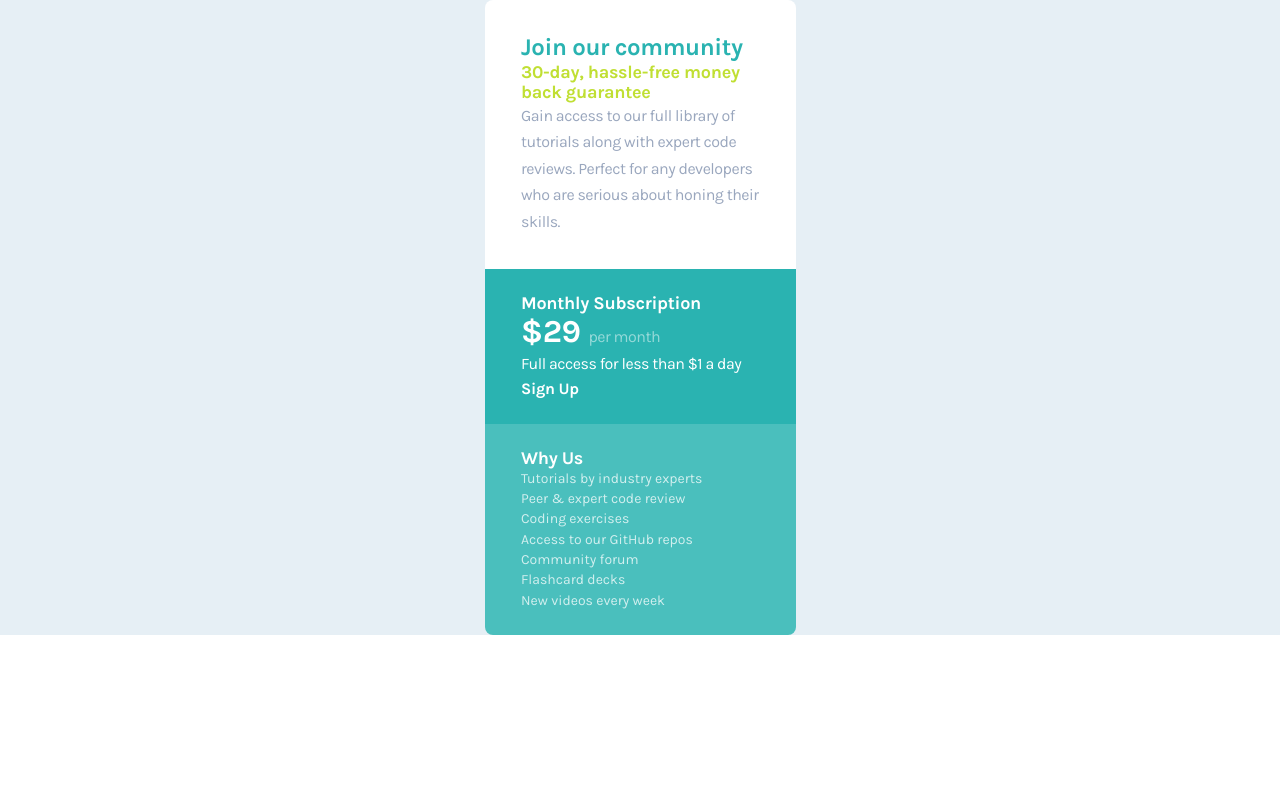
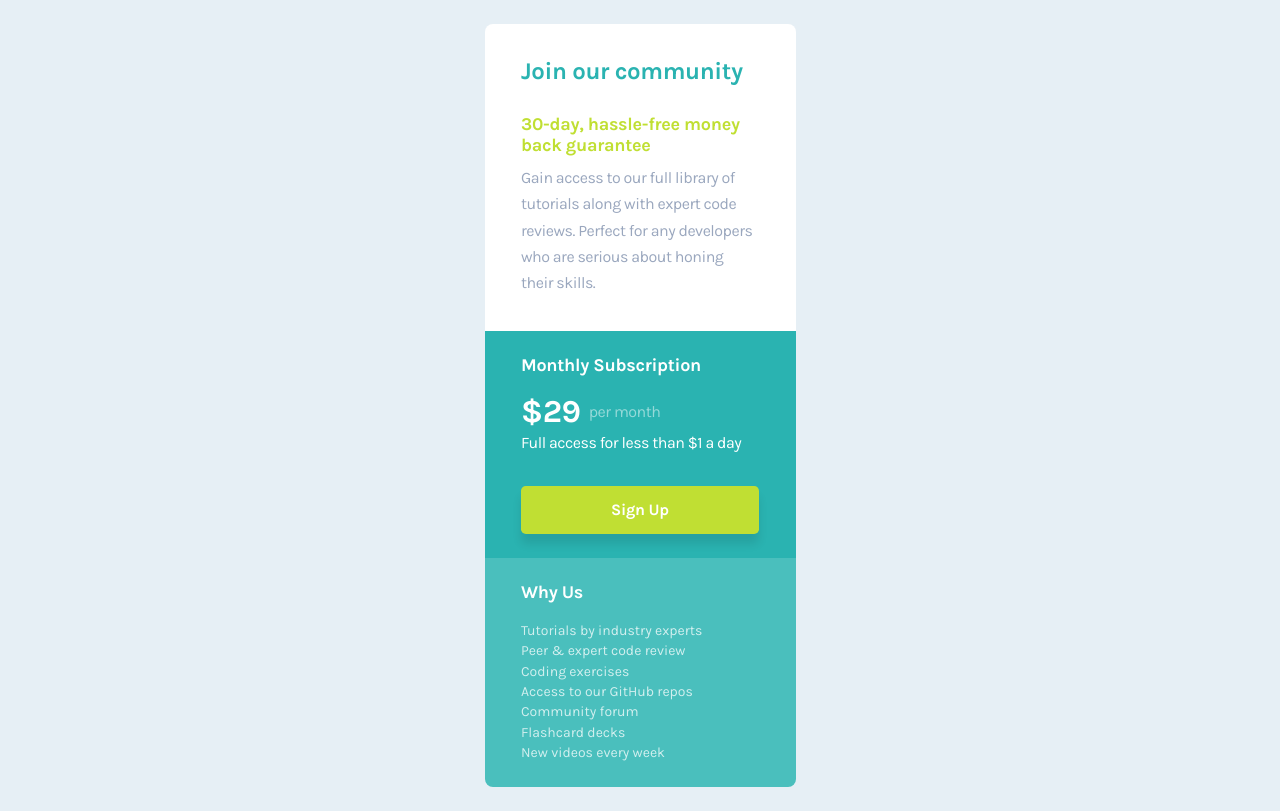
Before and after one commit to BertSki90/single-price-grid-component, a plain HTML site: page index.html in a window 1280 px wide. Drawn offline with Linux system fonts and the light colour scheme.

Commit message:
Rough-in complete for mobile view. Working on tablet and desktop views.

```diff
--- a/index.html
+++ b/index.html
@@ -18,6 +18,8 @@
     <link rel="stylesheet" href="./styles/text-presets.css" />
     <!-- GENERAL STYLES -->
     <link rel="stylesheet" href="./styles/styles.css" />
+    <!-- MEDIA QUERY - TABLET AND DESKTOP SCREENS -->
+    <link rel="stylesheet" href="./styles/index-screen-sizes.css" />
 
     <title>Frontend Mentor | Single Price Grid Component</title>
   </head>
@@ -38,7 +40,7 @@
         <!-- SUBSCRIPTION -->
         <section class="subscription">
           <h2 class="text-preset-3">Monthly Subscription</h2>
-          <div>
+          <div class="price-container">
             <p class="text-preset-1">
               &dollar;29 <span class="text-preset-4-reg">per month</span>
             </p>
@@ -46,7 +48,7 @@
               Full access for less than &dollar;1 a day
             </p>
           </div>
-          <a href="#" class="text-preset-4-bold">Sign Up</a>
+          <a href="#" class="text-preset-4-bold sign-up-btn">Sign Up</a>
         </section>
         <!-- WHY US -->
         <section class="why-us">
--- a/styles/styles.css
+++ b/styles/styles.css
@@ -25,6 +25,7 @@ main {
 
 .single-price-grid-component {
     border-radius: 8px;
+    margin: 1.5em 0;
     overflow: hidden;
     text-wrap: wrap;
     max-width: 19.438em;
@@ -39,17 +40,23 @@ main {
 
 .our-community .text-preset-2 {
     color: var(--teal-500);
+    margin-block-end: 1.2em;
 }
 
 .our-community .text-preset-3 {
     color: var(--green-400);
+    margin-block-end: 0.5em;
 }
 
 .our-community .text-preset-4-reg {
     color: var(--gray-500);
+    max-width: 25ch;
 }
 
+
+
 /* || SUBSCRIPTION || */
+
 
 .subscription,
 .why-us {
@@ -61,8 +68,33 @@ main {
     background-color: var(--teal-500);
 }
 
+.subscription .text-preset-3 {
+    margin-block-end: 1em;
+}
+
+.price-container p:first-child {
+    display: flex;
+}
+
 .subscription span.text-preset-4-reg {
+    align-self: center;
+    margin-inline-start: 0.5em;
     opacity: 50%;
+}
+
+.price-container {
+    margin-block-end: 1.8em;
+}
+
+/* SIGN UP link/button */
+
+.sign-up-btn {
+    background-color: var(--green-400);
+    border-radius: 0.3em;
+    box-shadow: 0 10px 10px 0 rgba(0, 0, 0, 9.7%);
+    display: block;
+    padding: 0.8em 0;
+    text-align: center;
 }
 
 /* || WHY US || */
@@ -71,6 +103,10 @@ main {
     background-color: var(--teal-400);
 }
 
+.why-us .text-preset-3 {
+    margin-block-end: 1em;
+}
+
 .why-us ul {
     opacity: 75%;
 }
```
